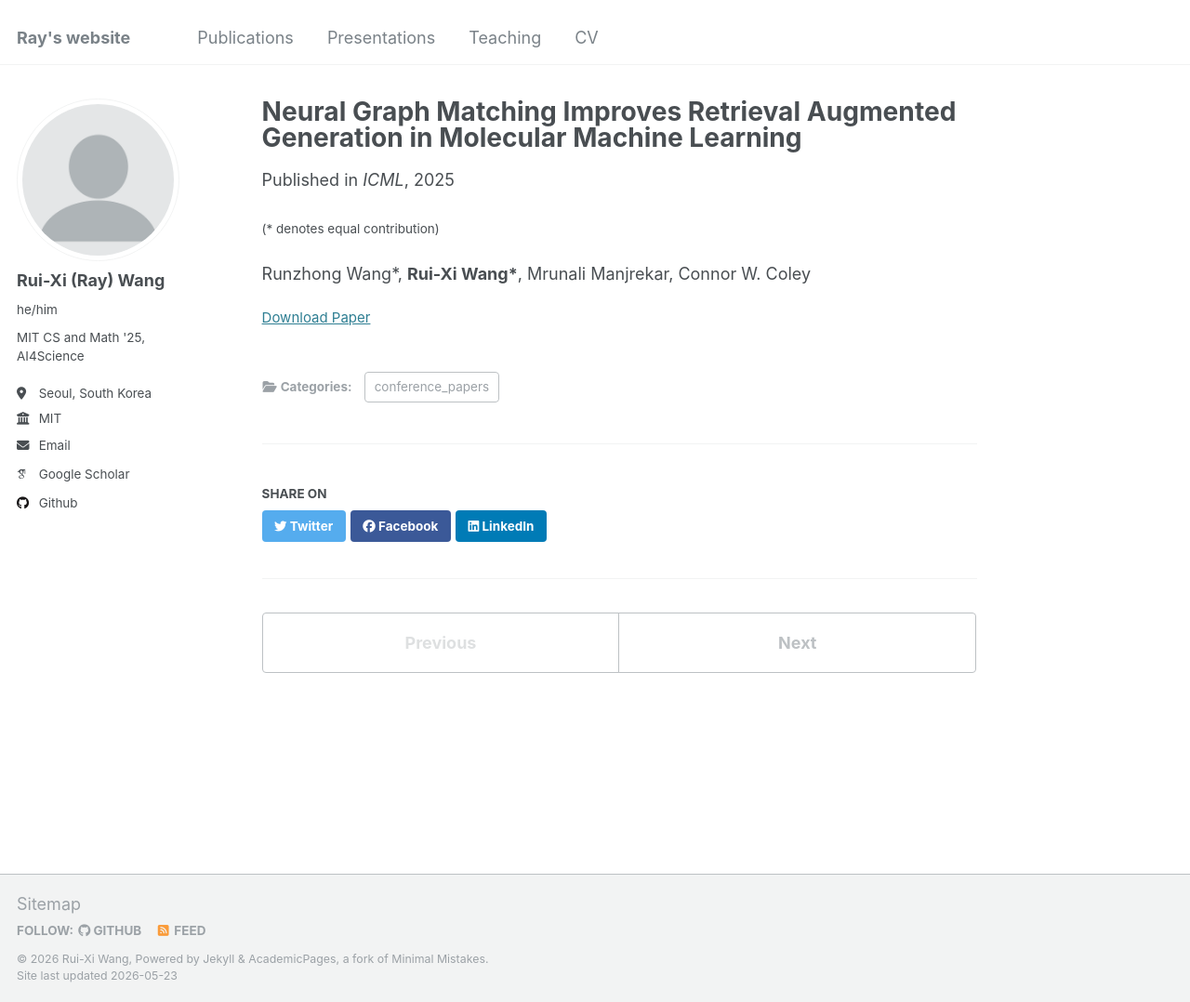
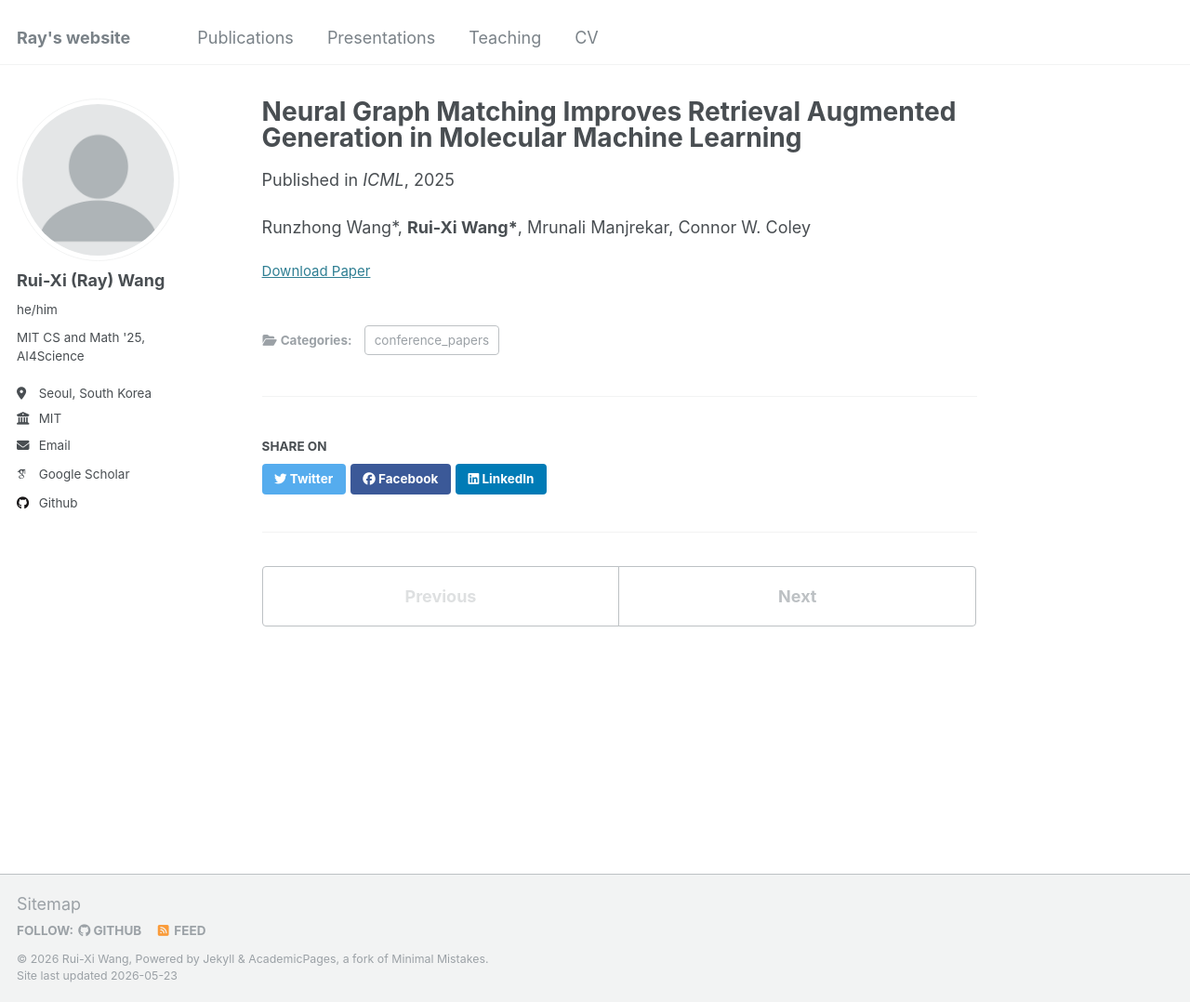
Before and after one commit to RuiXiWangTW/RuiXiWangTW.github.io, a Jekyll site: the page built from _publications/2025-05-01-MARASON.md, in a window 1280 px wide and 1078 px high. Shown: the whole window at 93% size. Built offline with Jekyll 4.4.1, drawn with Linux system fonts in a browser that asks for light colours; some web fonts are replaced.

Commit message:
remove unnecessary flag

```diff
--- a/_layouts/single.html
+++ b/_layouts/single.html
@@ -40,10 +40,6 @@ layout: default
           <p>Published in <i>{{ page.venue }}</i>, {{ page.date | default: "1900-01-01" | date: "%Y" }} </p>
         {% elsif page.date %}
           <p class="page__date"><strong><i class="fa fa-fw fa-calendar" aria-hidden="true"></i> {{ site.data.ui-text[site.locale].date_label | default: "Published:" }}</strong> <time datetime="{{ page.date | date_to_xmlschema }}">{{ page.date | default: "1900-01-01" | date: "%B %d, %Y" }}</time></p>
-        {% endif %}
-
-        {% if page.collection == 'publications' and page.equal_contribution %}
-          <p><small>(* denotes equal contribution)</small></p>
         {% endif %}
         </header>
       {% endunless %}
--- a/_pages/publications.html
+++ b/_pages/publications.html
@@ -8,6 +8,7 @@ author_profile: true
 {% if site.author.googlescholar %}
   <div class="wordwrap">You can also find my articles on <a href="{{site.author.googlescholar}}">my Google Scholar profile</a>.</div>
 {% endif %}
+<div class="wordwrap">(* denotes equal contribution)</div>
 
 {% include base_path %}
 
```
Also changed, not shown: _publications/2025-05-01-MARASON.md (+0 -1 lines), _publications/2026-02-06-cell-jepa.md (+0 -1 lines).
